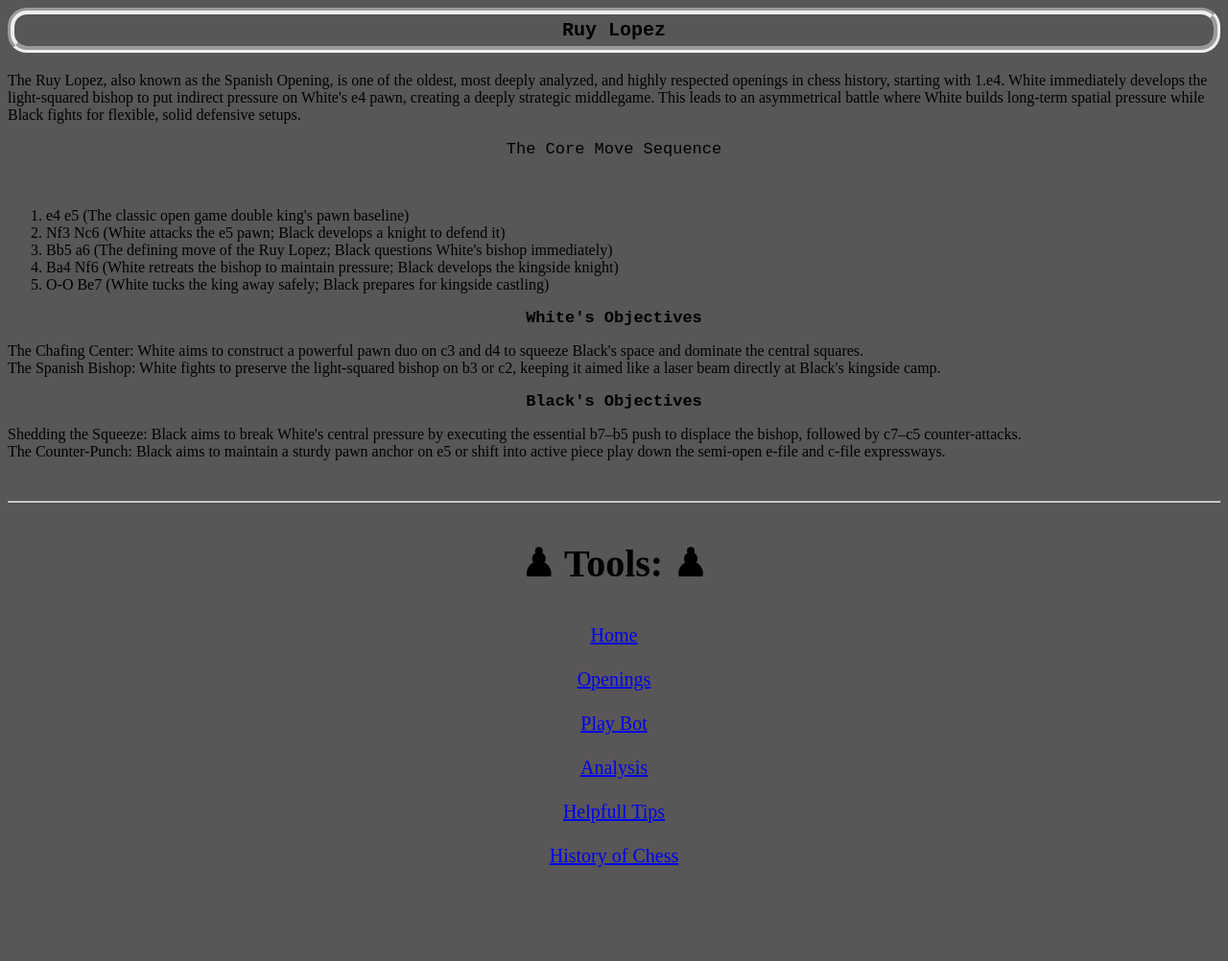
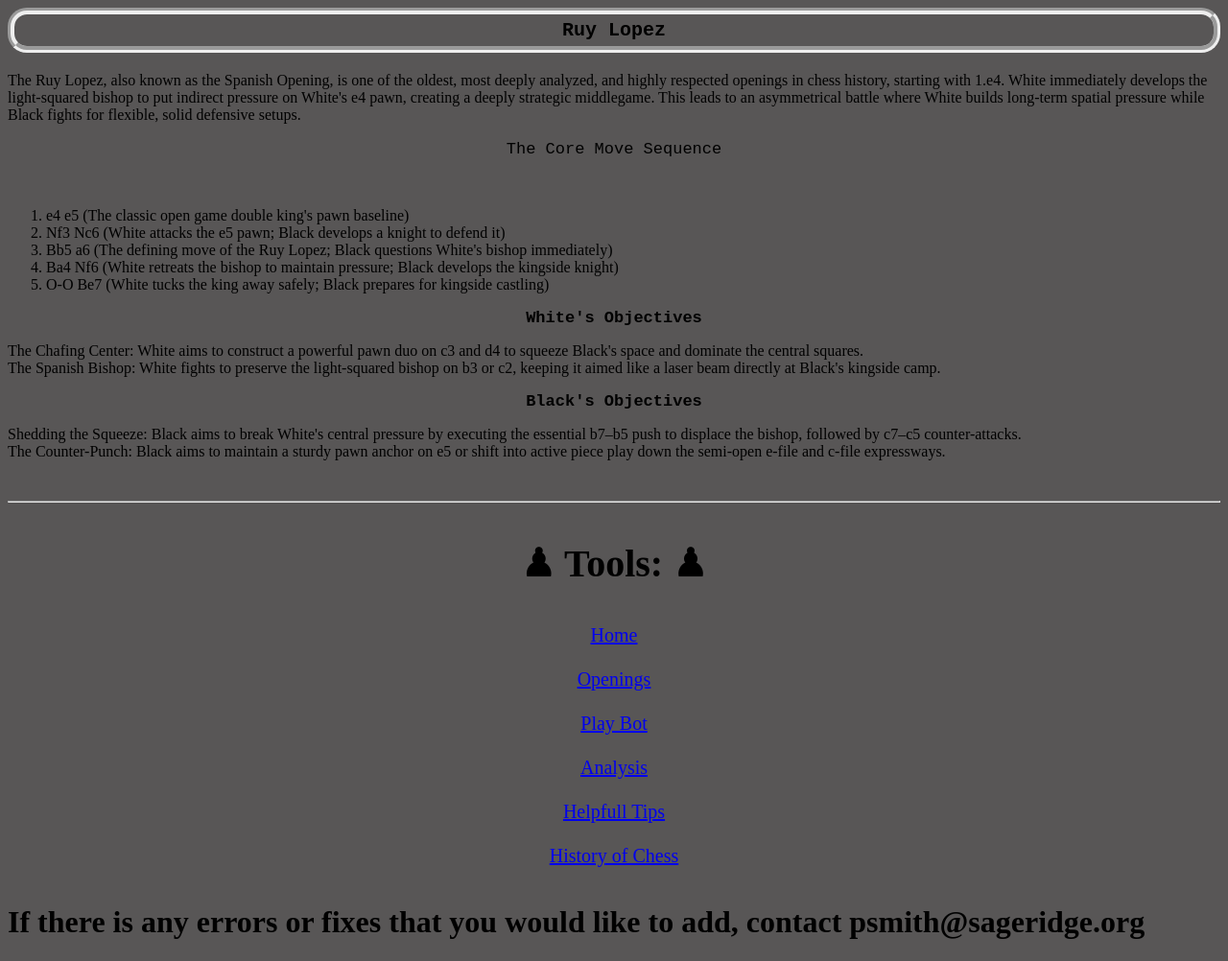
Before and after one commit to Code-lab123/ChessForAll, a plain HTML site: page Ruy-Lopez.html in a window 1280 px wide. Shown: the whole page at 96% size. Before the commit the page ends 912 px from the top, so only its background shows below. Drawn offline with Linux system fonts and the light colour scheme.

Commit message:
Add contact information section to Ruy-Lopez.html

```diff
--- a/Ruy-Lopez.html
+++ b/Ruy-Lopez.html
@@ -39,3 +39,5 @@ The Counter-Punch: Black aims to maintain a sturdy pawn anchor on e5 or shift in
     <br>
     <a href="History-of-Chess.html">History of Chess</a>
       </div>
+  <br>
+    <h1 id = "contact">If there is any errors or fixes that you would like to add, contact psmith@sageridge.org</h1>
```
